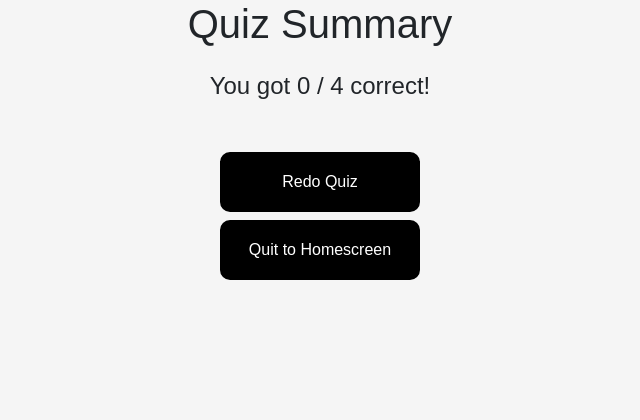
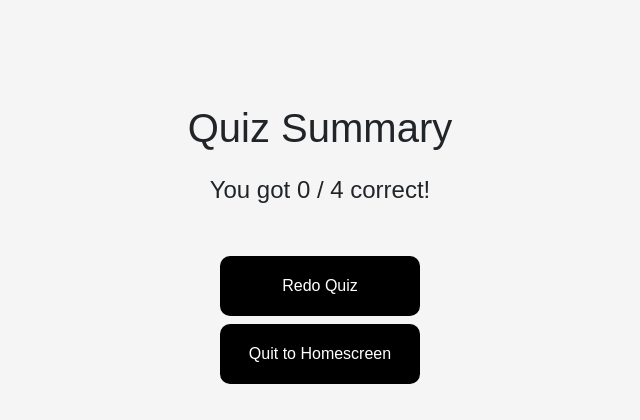
Before and after one commit to diegofdz333/UI-Design, a Flask app: page /quiz_result in a window 1280 px wide. Shown: the part 94-514 px from the top of the page, without its empty margins (320-960 px from the left). Run offline with Flask 3, Linux system fonts and the light colour scheme; some libraries are stand-ins or nearby versions.

Commit message:
Add space to quiz results headerr

```diff
--- a/static/css/quiz_result.css
+++ b/static/css/quiz_result.css
@@ -1,6 +1,7 @@
 h1 {
   font-size: 2.5em;
   margin-bottom: 0.5em;
+  padding-top: 2em;
 }
 
 #score {
--- a/templates/quiz_result.html
+++ b/templates/quiz_result.html
@@ -5,6 +5,7 @@
   <link rel="stylesheet" href="{{ url_for('static', filename='css/quiz_result.css') }}">
 
   <div>
+    <br>
     <h1>Quiz Summary</h1>
     <div id="score">You got {{ score }} / 4 correct!</div>
 
```
